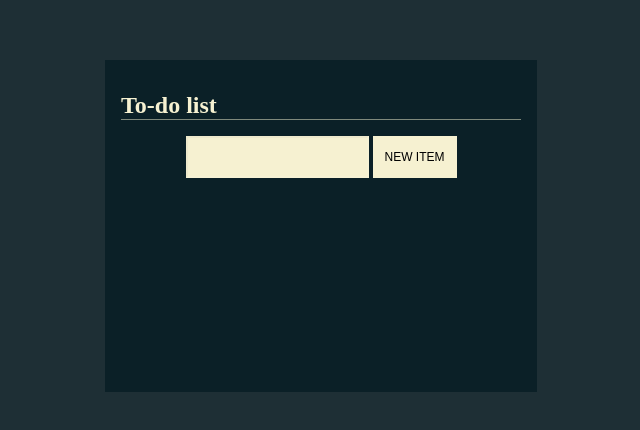
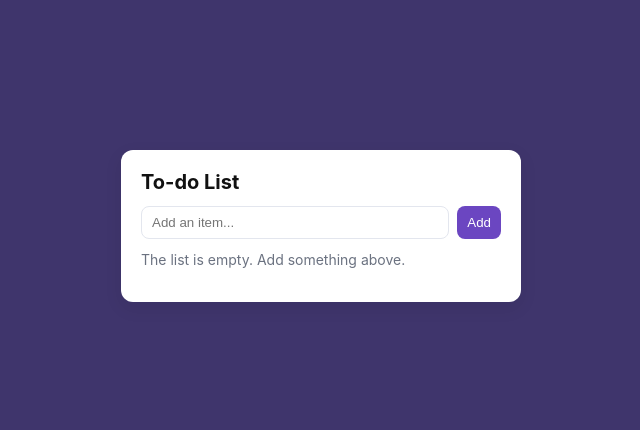
Before and after one commit to GustavoCapis/to-do-list, a plain HTML site: page index.html in a window 1280 px wide. Shown: the part 174-604 px from the top of the page, without its empty margins (319-959 px from the left). Drawn offline with Linux system fonts and the light colour scheme; a web font is replaced by a local one.

Commit message:
style(html,css): update layout and formatting feat: refactor add item function and add remove-item functionality

```diff
--- a/assets/css/style.css
+++ b/assets/css/style.css
@@ -1,164 +1,63 @@
 body {
-  margin: 0;
-  background-color: #1e2f35;
-}
-
-.checkmark {
-border-radius: 50%;
-background-color: #ffffffd2;
-font-weight: bold;
-font-size: medium;
-color:rgb(7, 168, 7)
-}
-
-.app {
+  font-family: Inter, system-ui, -apple-system, "Segoe UI", Roboto, Arial;
+  background: #382d66f5;
+  color: #111;
   display: flex;
   align-items: center;
   justify-content: center;
-  width: 100vw;
-  min-height: 100vh;
+  height: 100vh;
+  margin: 0;
 }
-
-.todo-list {
-  background-color: #0b2027;
-  font-family: "Space Mono", monospace;
-  padding: 1rem;
-  min-width: 400px;
-  min-height: 300px;
+.card {
+  background: #fff;
+  padding: 20px;
+  border-radius: 12px;
+  box-shadow: 0 6px 18px rgba(15, 15, 30, 0.08);
+  width: 360px;
 }
-
-.title {
-  border-bottom: 1px solid rgba(246, 241, 209, 0.5);
-  font-size: 1.5rem;
-  font-family: "BioRhyme", serif;
-  color: #f6f1d1;
+h1 {
+  font-size: 20px;
+  margin: 0 0 12px;
 }
-
-.form {
+.controls {
   display: flex;
-  justify-content: center;
+  gap: 8px;
+  margin-bottom: 12px;
 }
-
-.form-input,
-.form-button {
-  border-radius: 0;
-  padding: 0.75rem;
-  font-size: 0.75rem;
+input[type="text"] {
+  flex: 1;
+  padding: 8px 10px;
+  border-radius: 8px;
+  border: 1px solid #e3e6ee;
 }
-
-.form-input {
-  outline: none;
-  background-color: #f6f1d1;
-  border-color: rgba(255, 255, 255, 0.1);
+button {
+  padding: 8px 10px;
+  border-radius: 8px;
+  border: 0;
+  background: #6b46c1;
+  color: #fff;
+  cursor: pointer;
 }
-
-.form-button {
-  border: 1px;
-  background: #f6f1d1;
-  text-transform: uppercase;
-  cursor: pointer;
-  margin-left: 0.25rem;
+ul {
+  padding-left: 18px;
+  margin: 0;
 }
-
-.app {
+li {
+  margin: 8px 0;
   display: flex;
   align-items: center;
-  justify-content: center;
-  width: 100vw;
-  min-height: 100vh;
+  justify-content: space-between;
+  gap: 12px;
 }
-
-.todo-list {
-  background-color: #0b2027;
-  font-family: "Space Mono", monospace;
-  padding: 1rem;
-  min-width: 400px;
-  min-height: 300px;
+.remove {
+  background: transparent;
+  border: 0;
+  color: #c53030;
+  cursor: pointer;
+  font-weight: 600;
 }
-
-.title {
-  border-bottom: 1px solid rgba(246, 241, 209, 0.5);
-  font-size: 1.5rem;
-  font-family: "BioRhyme", serif;
-  color: #f6f1d1;
+.empty {
+  color: #6b7280;
+  font-size: 14px;
+  margin-top: 8px;
 }
-
-.form {
-  display: flex;
-  justify-content: center;
-}
-.form-input,
-.form-button {
-  border-radius: 0;
-  padding: 0.75rem;
-  font-size: 0.75rem;
-}
-.form-input {
-  outline: none;
-  background-color: #f6f1d1;
-  border-color: rgba(255, 255, 255, 0.1);
-}
-.form-button {
-  border: 1px;
-  background: #f6f1d1;
-  text-transform: uppercase;
-  cursor: pointer;
-  margin-left: 0.25rem;
-}
-.form-button:hover {
-  color: #f6f1d1;
-  background: rgba(20, 90, 14, 0.808);
-}
-
-.list {
-  padding: 0;
-  list-style: none;
-  width: 100%;
-}
-
-.task {
-  background-color: rgba(255, 255, 255, 0.1);
-  color: #f6f1d1;
-  display: flex;
-  justify-content: space-between;
-  margin-bottom: 0.5rem;
-  padding: 1rem 3rem;
-}
-
-.check-button,
-.delete-button {
-  background-color: #f6f1d1;
-  border: none;
-  box-shadow: 0 0 8px rgba(0, 0, 0, 0.1);
-  outline: none;
-  border-radius: 2px;
-  cursor: pointer;
-}
-
-.task.done .check-button {
-  background-color: #46494c;
-  color: #f6f1d1;
-}
-
-.check-icon {
-  display: block;
-  padding: 1px;
-  width: 10px;
-  height: 10px;
-  background-color: transparent;
-  border-radius: 50%;
-}
-
-.task.done .check-icon {
-  background-color: #0b2027;
-}
-
-.content {
-  margin: 0;
-}
-
-.task.done .content {
-  text-decoration: line-through;
-}
-
-/*# sourceMappingURL=style.css.map */
--- a/index.html
+++ b/index.html
@@ -1,29 +1,18 @@
-<!DOCTYPE html>
-<html lang="en">
-<head>
-  <meta charset="UTF-8">
-  <meta name="viewport" content="width=device-width, initial-scale=1.0">
-  <link rel="stylesheet" href="./assets/css/style.css">
-  <link rel="stylesheet" href="https://fonts.googleapis.com/css2?family=BioRhyme&amp;family=Space+Mono&amp;display=swap">
-  <link rel="stylesheet" href="https://fonts.googleapis.com/icon?family=Material+Icons">
-  <title>To-do List</title>
+<html lang="pt-BR">
+<meta name="viewport" content="width=device-width, initial-scale=1" />
+<title>To-do List</title>
+<link rel="stylesheet" href="assets/css/style.css">
 </head>
 <body>
-  <div class="app">
-    <div class="todo-list">
-      <h1 class="title">
-        To-do list
-      </h1>
-
-      <form id="form" class="form" action="">
-        <input class="form-input" type="text">
-        <button id="button" class="form-button" type="button">New Item</button>
-      </form>
-
-      <ul id="list" class="list">
-
-      </ul>
-    </div>
+<div class="card">
+<h1>To-do List</h1>
+<div class="controls">
+<input id="itemInput" type="text" placeholder="Add an item..." />
+<button id="addBtn">Add</button>
+</div>
+<ul id="shoppingList"></ul>
+<p class="empty" id="emptyMsg">The list is empty. Add something above.</p>
+</div>
   <script src="toDoList.js"></script>
 </body>
 </html>
--- a/toDoList.js
+++ b/toDoList.js
@@ -1,26 +1,26 @@
-const button = document.getElementById("button");
-const input = document.getElementsByClassName("form-input")[0];
-const list = document.getElementById("list");
-const form = document.getElementById("form");
-
-button.addEventListener("click", click);
+const addButton = document.querySelector("#addBtn");
+const input = document.querySelector("#itemInput");
+const list = document.querySelector("#shoppingList");
+const emptyMsg = document.querySelector("#emptyMsg");
 
 
-function click() {
-  list.innerHTML += `
-  <li class="task">
-    <p class="content">
-      ${input.value}
-      <button class="checkmark">&#10003</button>
-    </p>
-  </li>
-  `;
-  form.reset();
-}
 
-function checkItem() {
-  const checkmark = document.getElementById("checkmark");
+//Add item function
+addButton.onclick = () => {
+  const item = document.createElement("p");
+  item.textContent = input.value;
 
-  checkmark.addEventListener("click", checkItem);
+  const removeButton = document.createElement("button");
+  removeButton.textContent = " X "
 
-}
+  item.append(removeButton);
+
+  list.append(item);
+
+  emptyMsg.toggleAttribute("hidden");
+
+  //Remove item function
+  removeButton.onclick = () => {
+    item.remove();
+  };
+};
```
